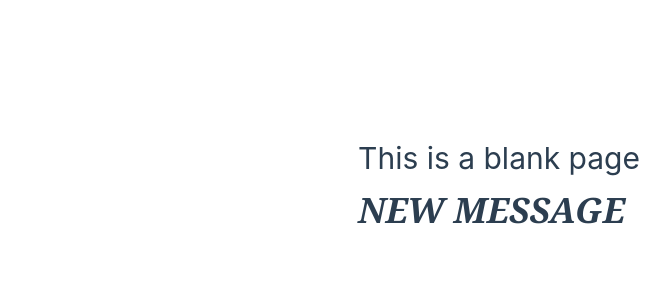
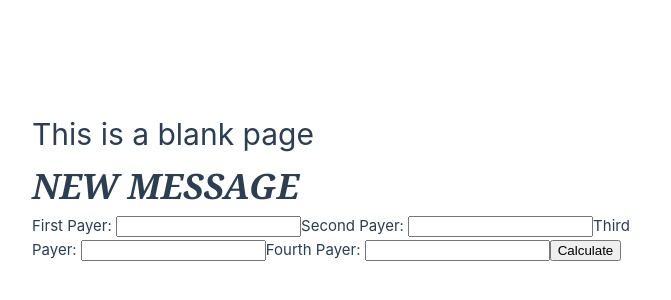
Before and after one commit to gTambo/vue-split-the-check-calculator, a Vue app: page / in a window 1280 px wide. Shown: the part 214-514 px from the top of the page, without its empty margins (0-671 px from the left). Built offline with nearby package versions, Linux system fonts and the light colour scheme.

Commit message:
4-input form

```diff
--- a/src/App.vue
+++ b/src/App.vue
@@ -7,6 +7,18 @@
   <div>
     <h1>This is a blank page</h1>
     <p class="text">{{ msg.toUpperCase() }}</p>
+    <form action="submit">
+      <label for="payer-1">First Payer: </label>
+      <input id="payer-1" type="number" />
+      <label for="payer-2">Second Payer: </label>
+      <input id="payer-2" type="number" />
+      <label for="payer-3">Third Payer: </label>
+      <input id="payer-3" type="number" />
+      <label for="payer-4">Fourth Payer: </label>
+      <input id="payer-4" type="number" />
+      <button type="submit">Calculate</button>
+    </form>
+
   </div>
 </template>
 
```
